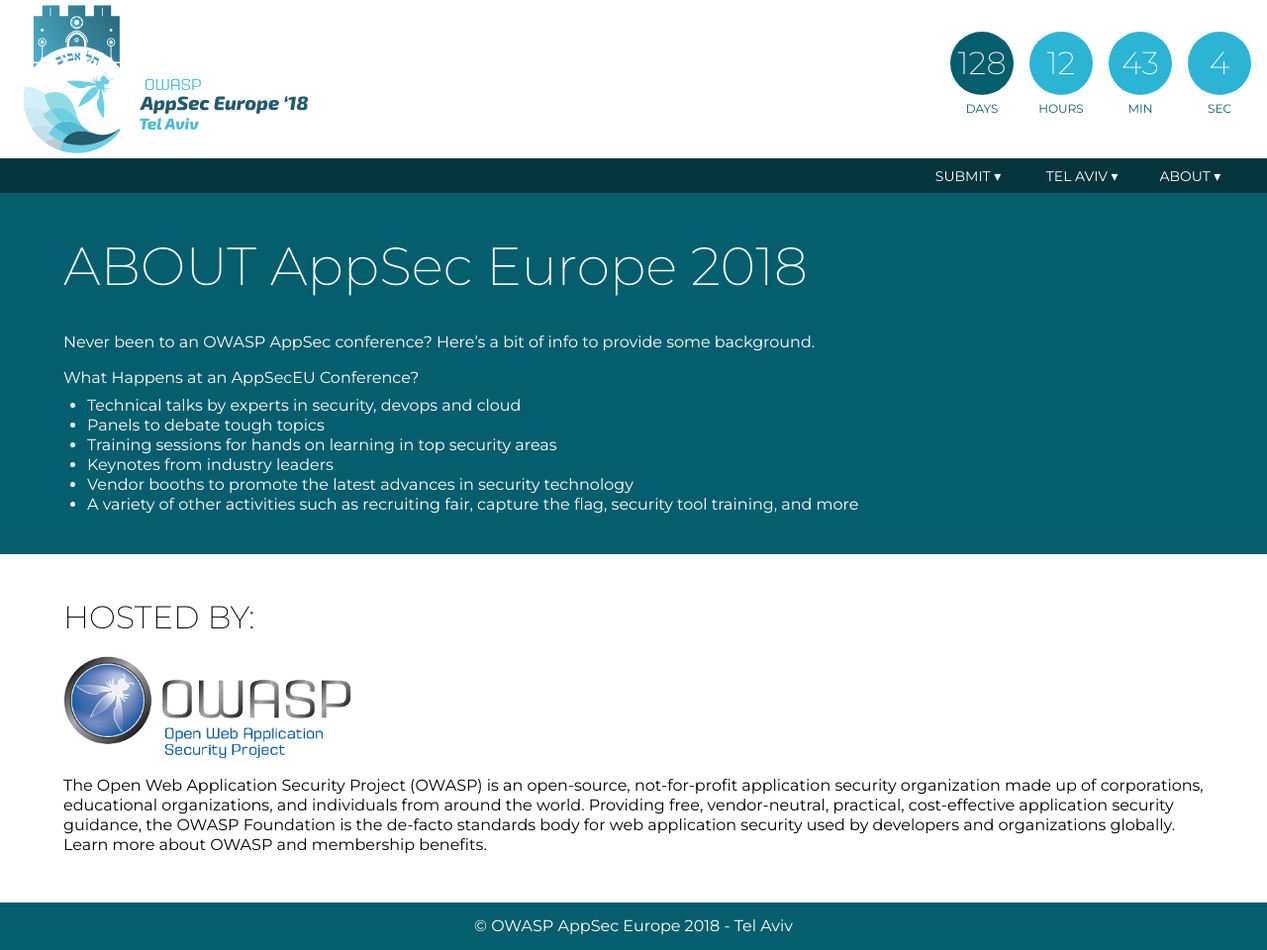
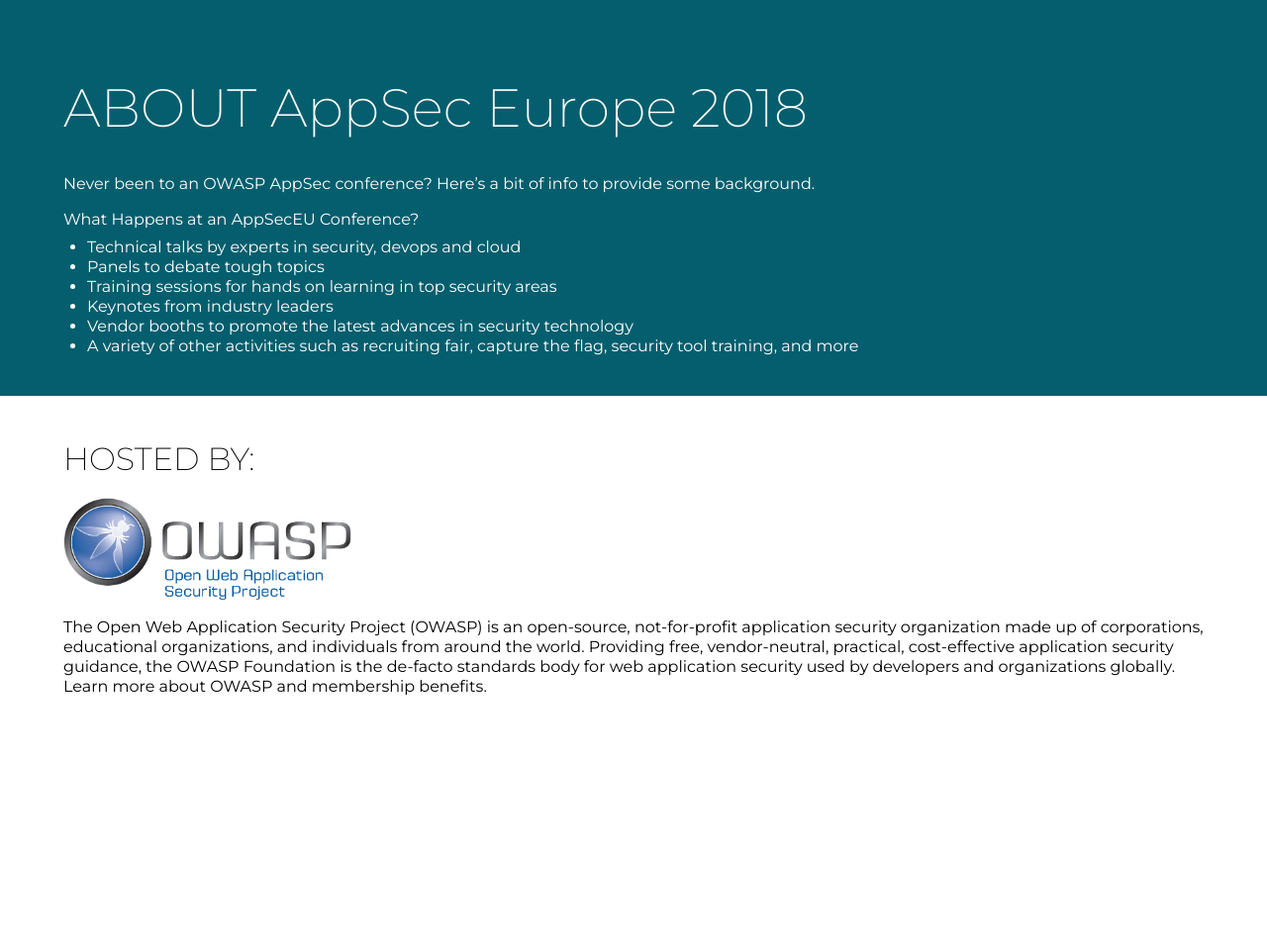
Before and after one commit to OWASP/AppSecEurope2018, a Jekyll site: the page built from about/index.html, in a window 1280 px wide. Shown: the whole page at 99% size. Built offline with Jekyll 4.4.1, drawn with Linux system fonts in a browser that asks for light colours; after the commit the page ends 900 px from its top, so only the background shows below that.

Commit message:
Relocation message

```diff
--- a/_includes/footer.html
+++ b/_includes/footer.html
@@ -1,5 +1,3 @@
-<footer>
-  <div>&copy; OWASP AppSec Europe 2018 - Tel Aviv</div>
-</footer>
+
 </body>
 </html>
--- a/_includes/header.html
+++ b/_includes/header.html
@@ -32,34 +32,3 @@
 
 </head>
 <body>
-
-<header>
-	<div class="top">
-		<a href="{{baseUrl}}" class="logo">
-		</a>
-		<div id="counter">
-			<div data-content="0" data-label="days"></div><div data-content="0" data-label="hours"></div><div data-content="0" data-label="min"></div><div data-content="0" data-label="sec"></div>
-		</div>
-	</div>
-<nav>
-    <a href="#" class="burger dropdown-toggle" aria-haspopup="true" aria-expanded="false" data-toggle="dropdown">☰</a>
-    <ul class="nav navbar-nav">
-    {% for menu in site.data.menus %}
-      {% if menu.items %}
-        <li class="dropdown">
-          <a href="#" class="dropdown-toggle" data-toggle="dropdown" role="button" aria-haspopup="true" aria-expanded="false">{{menu.title}}</a>
-            <ul class="dropdown-menu">
-            {% for item in menu.items %}
-                <li><a href="{{baseUrl}}{{item.url}}">{{item.title}}</a></li>
-            {% endfor %}
-            </ul>
-        </li>
-      {% else %}
-        <li>
-          <a href="{{baseUrl}}{{menu.url}}">{{menu.title}}</a>
-        </li>
-      {% endif %}
-    {% endfor %}
-    </ul>
-  </nav>
-</header>
```
Also changed, not shown: index.html (+5 -41 lines).
